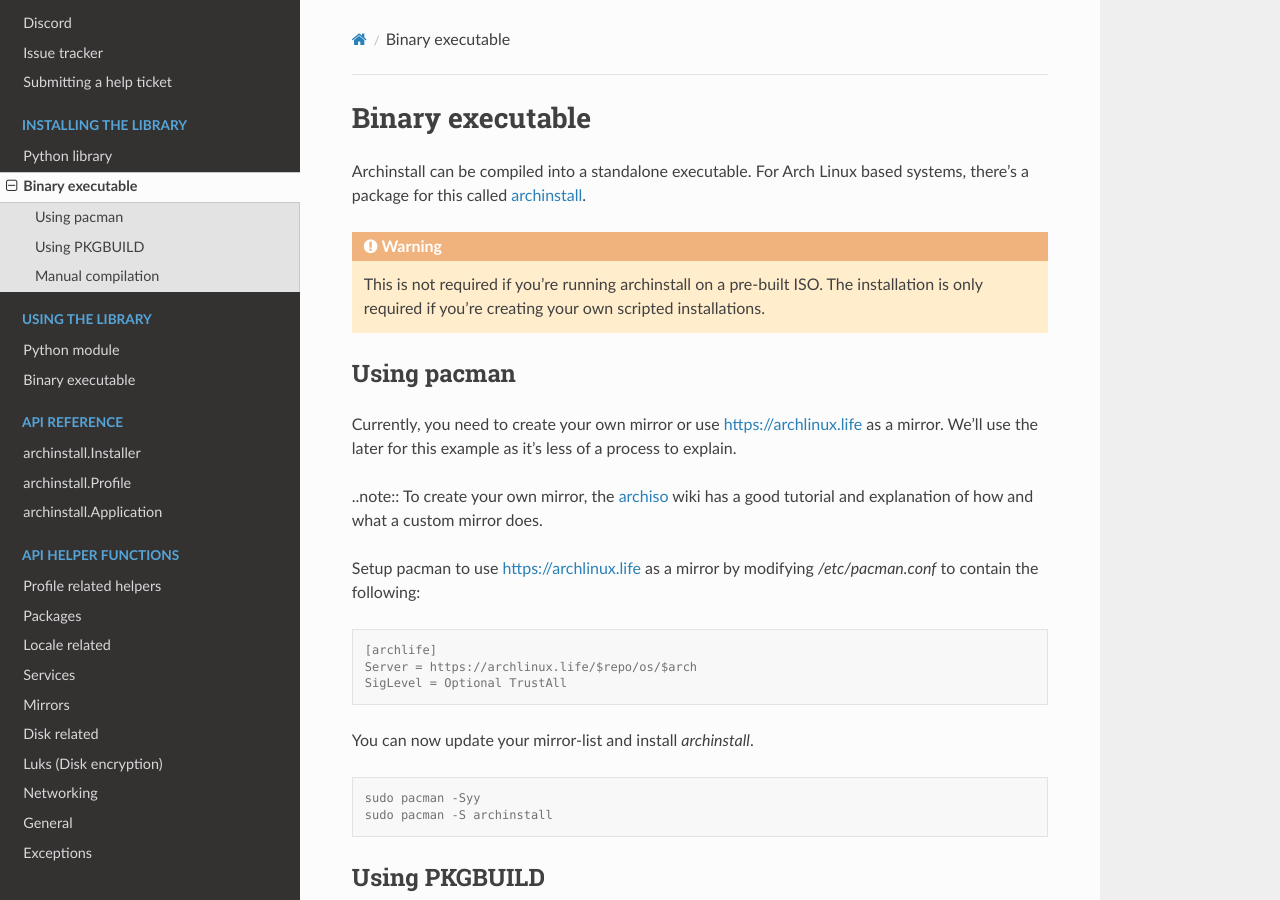
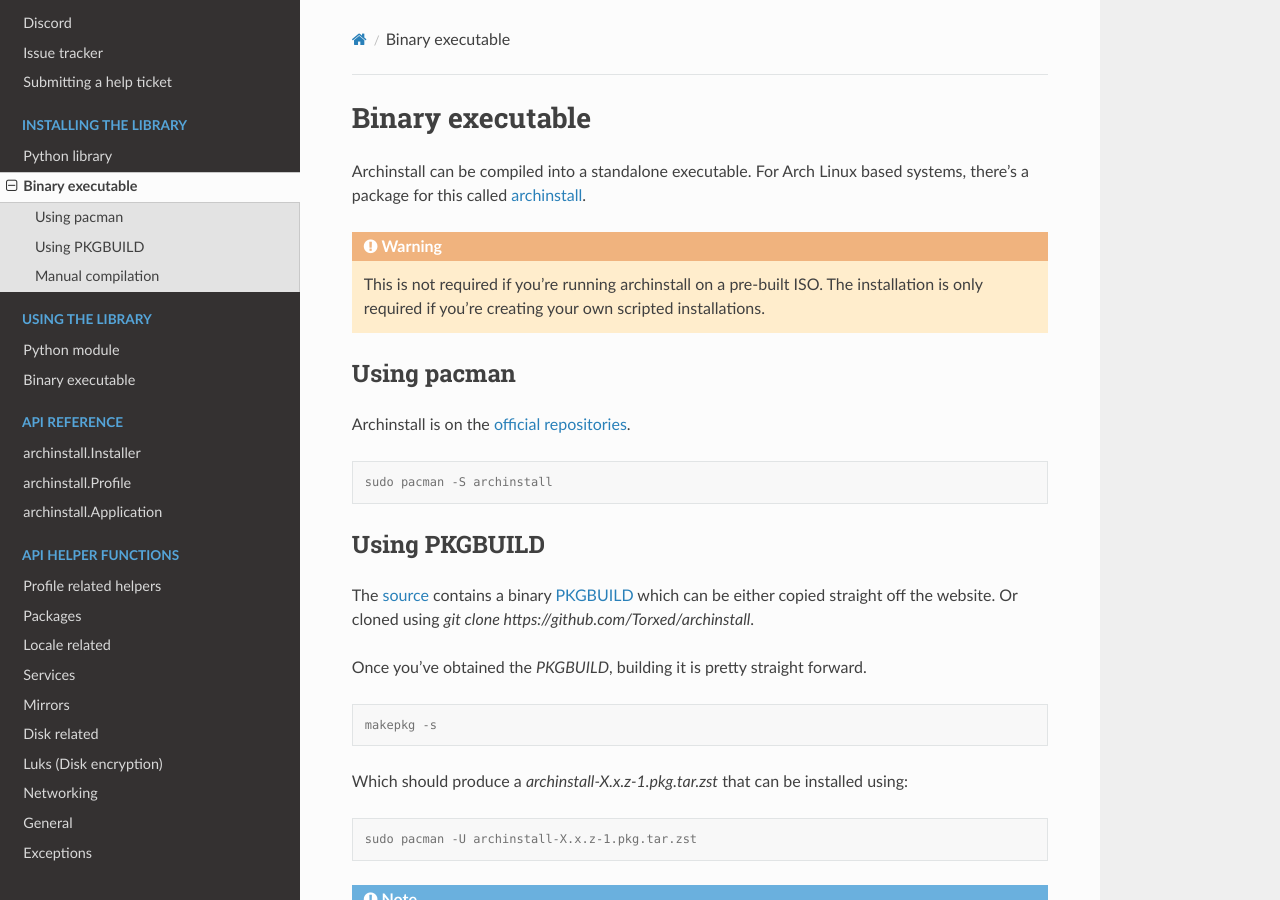
Before and after one commit to archlinux/archinstall, a Sphinx documentation site: the page built from docs/installing/binary.rst, in a window 1280 px wide and 900 px high. Built offline with Sphinx 7.4.7 and the Read the Docs theme 2.0.0, drawn with Linux system fonts in a browser that asks for light colours; pages that are not in the unit, such as notebooks, are missing from menus.

Commit message:
Change the documentation now that archinstall is on the official repositories
Changed README.md to not use sudo pip anymore and point users to use pacman instead.
We go into more detail on the docs. Changed binary.rst to point to the official repositories
too. Changed python.rst to point to using the official repositories for the installation of
both the archinstall script or for just installing the library (archinstall depends on python-archinstall).

```diff
--- a/docs/installing/binary.rst
+++ b/docs/installing/binary.rst
@@ -12,24 +12,10 @@
 Using pacman
 ------------
 
-Currently, you need to create your own mirror or use https://archlinux.life as a mirror.
-We'll use the later for this example as it's less of a process to explain.
-
-..note:: To create your own mirror, the `archiso <https://wiki.archlinux.org/index.php/archiso#Custom_local_repository>`_ wiki has a good tutorial and explanation of how and what a custom mirror does.
-
-Setup pacman to use https://archlinux.life as a mirror by modifying `/etc/pacman.conf` to contain the following:
+Archinstall is on the `official repositories <https://wiki.archlinux.org/index.php/Official_repositories>`_.
 
 .. code-block:: console
 
-    [archlife]
-    Server = https://archlinux.life/$repo/os/$arch
-    SigLevel = Optional TrustAll
-
-You can now update your mirror-list and install `archinstall`.
-
-.. code-block:: console
-
-    sudo pacman -Syy
     sudo pacman -S archinstall
 
 Using PKGBUILD
```
Also changed, not shown: README.md (+1 -4 lines), docs/installing/python.rst (+17 -0 lines).
